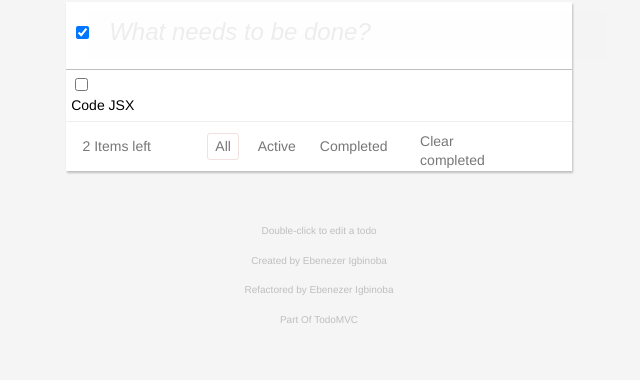
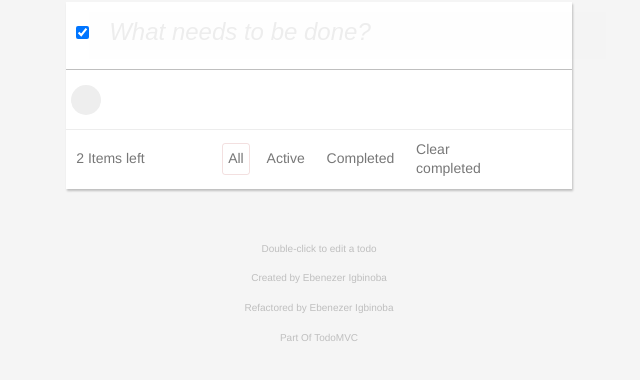
Before and after one commit to EBEN4REAL/To-do-app-vanillaJS, a plain HTML site: page index.html in a window 1280 px wide. Shown: the part 152-532 px from the top of the page, without its empty margins (321-961 px from the left). Drawn offline with Linux system fonts and the light colour scheme.

Commit message:
finshed todos status design

```diff
--- a/css/index.css
+++ b/css/index.css
@@ -42,20 +42,20 @@ footer{
 	flex: 0 0 93%;
 	display: flex;
 	flex-wrap: wrap;
+	padding: 10px;
 }
 .items-left{
 	flex: 0 0 20%;
 	color: #777777;
 	display: flex;
 	align-items: center;
-	justify-content: center;
 }
-.items-left-content {
-	margin:
-}
+
 .todos-status-items{
 	flex: 0 0 50%;
-	padding-top: 10px;
+	display: flex;
+	align-items: center;
+	justify-content: center;
 }
 .todos-status-items > ul {
 	list-style-type: none;
@@ -64,9 +64,34 @@ footer{
 .todos-status-items > ul > li {
 	text-decoration: none;
 	display: inline-block;
-	margin-right: 10px;
+	margin-right: 8px;
 	padding: 5px;
 	border-radius: 3px;
+}
+/*checkbox section*/
+.container{
+	display: block;
+	position: relative;
+	cursor: pointer;
+
+}
+/* Hide the browser's default checkbox */
+.container input {
+	position: absolute;
+	opacity: 0;
+	cursor: pointer;
+	height: 0;
+	width: 0;
+}
+/* Create a custom checkbox */
+.checkmark {
+	position: absolute;
+	top: 10px;
+	left: 0;
+	height: 30px;
+	width: 30px;
+	border-radius: 50%;
+	background: #eee;
 }
 .todos-status-items > ul > li:hover{
 	border: 1px solid rgba(175, 47, 47, 0.15);
@@ -74,18 +99,25 @@ footer{
 .active {
 	border: 1px solid rgba(175, 47, 47, 0.15);
 }
-.todos-status-items > ul > li:nth-child(1) {
-	padding: 3px 7px 3px 7px;
-}
 .todos-status-items > ul > li > a {
 	text-decoration: none;
 	color: #777777;
 }
 .clear-completed-todos{
 	flex: 0 0 20%;
-	padding-top: 10px;
 	color: #777777;
 	font-size: 14px;
+	display: flex;
+	align-items: center;
+	justify-content: flex-end;
+
+}
+ .clear-completed-todos a{
+	color: #777777;
+	text-decoration: none;
+}
+.clear-completed-todos a:hover{
+	text-decoration: underline;
 }
 ::placeholder {
 	color: #ededed;
@@ -107,6 +139,7 @@ footer{
 	margin: 0;
 	padding: 0;
 	list-style-type: none;
+	min-height: 60px;
 }
 .todo-list  > li {
     border-bottom: 1px solid #ededed;
@@ -137,3 +170,15 @@ footer{
 		width: 80%;
 	}
 }
+@media only screen and (max-width: 703px) {
+	.todo-main-app {
+		margin: 0 auto;
+		width: 90%;
+	}
+}
+@media only screen and (max-width: 624px) {
+	.todo-main-app {
+		margin: 0 auto;
+		width: 100%;
+	}
+}
--- a/index.html
+++ b/index.html
@@ -21,14 +21,14 @@
 			<div class="todo-list-section">
 				<ul class="todo-list">
 					<li>
-						<div>
-							<section>
-								<div class="roundedOne">
-									<input type="checkbox" value="none" id="roundedOne" name="check">
-								</div>
-							</section>
+						<!-- <div>
+							<input type="checkbox" data-status-checkbox />
 							<label>Code JSX</label>
-						</div>
+						</div> -->
+						<label class="container">
+							<input type="checkbox" checked="checked">
+							<span class="checkmark"></span>
+						</label>
 
 					</li>
 				</ul>
@@ -47,7 +47,10 @@
 					</ul>
 				</div>
 				<div class="clear-completed-todos">
-					Clear completed
+					<div class="complete-todos">
+						<a href="">Clear completed</a>
+					</div>
+
 				</div>
 			</div>
 		</div>
```
